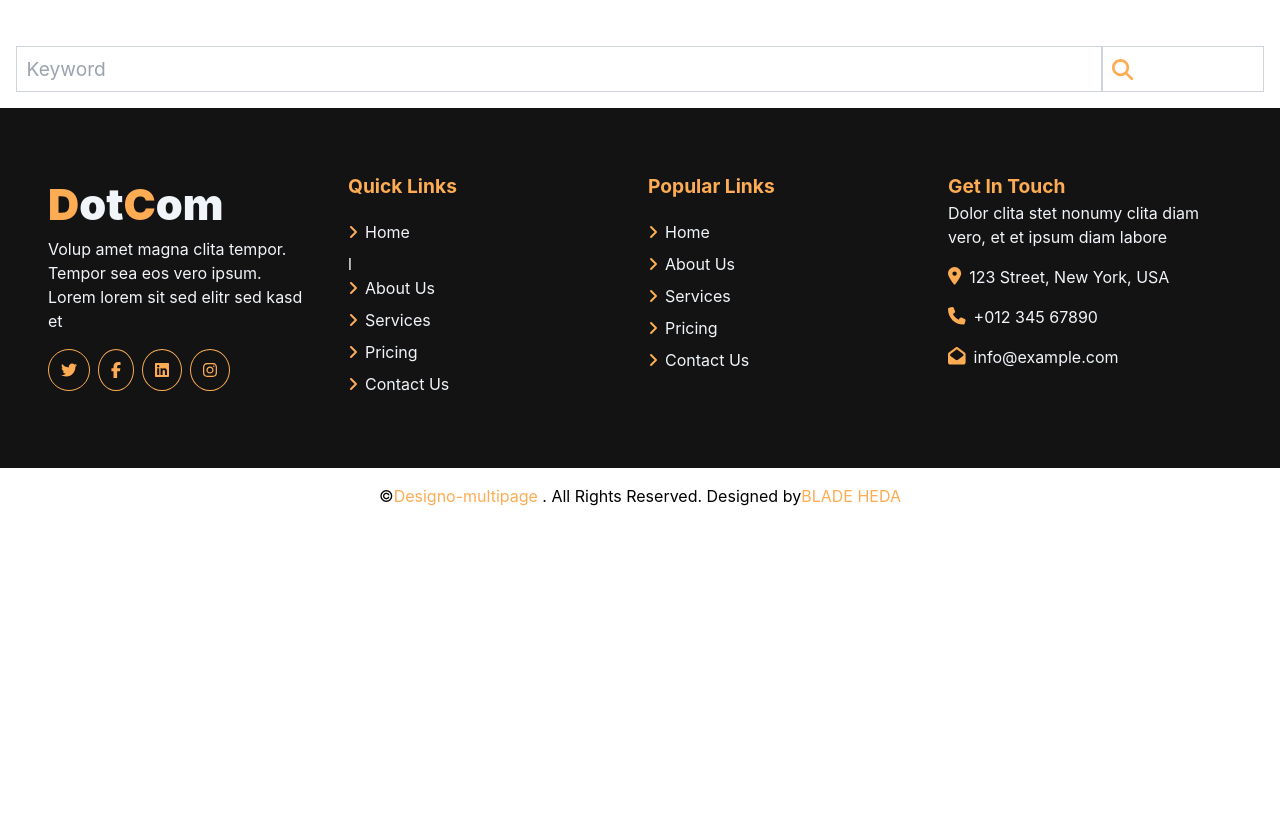
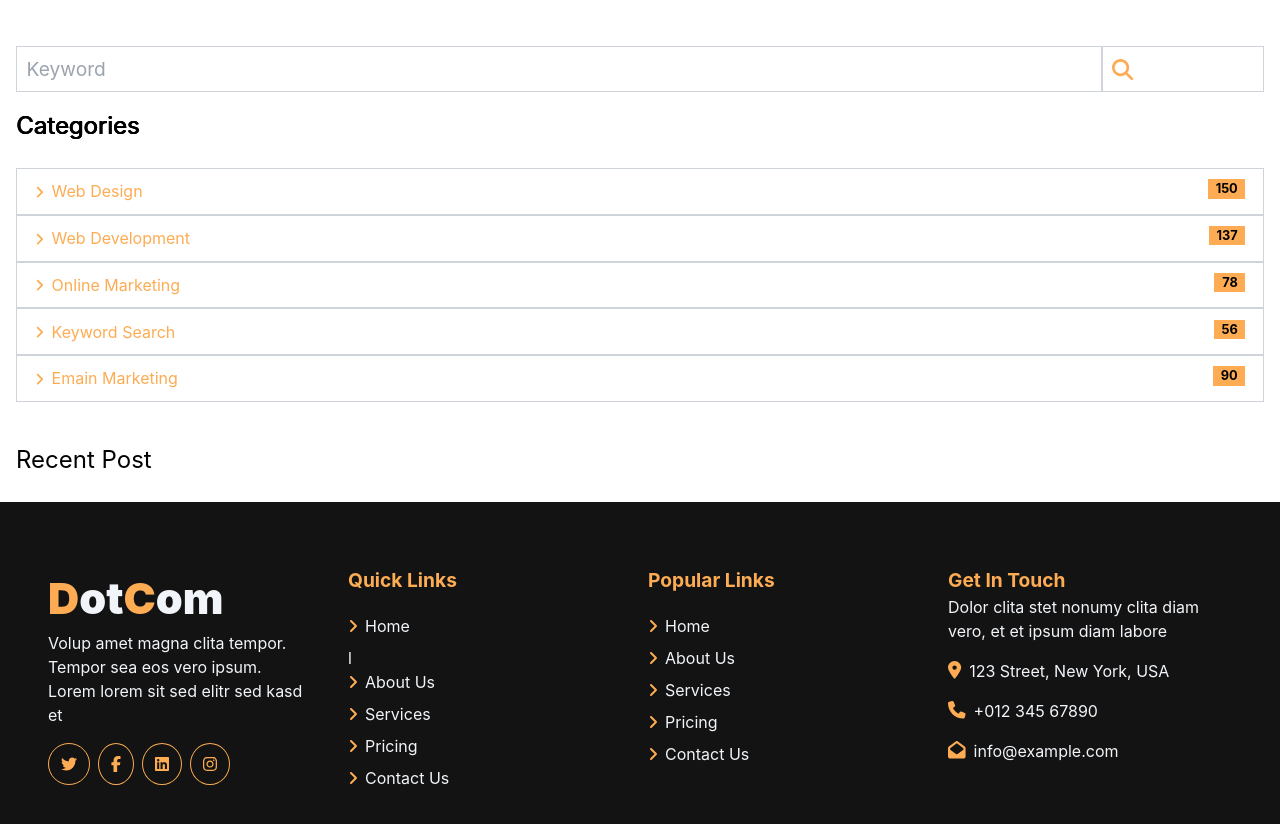
Before and after one commit to BLADEHEDA/Dotcom-Creative-Multipage-Page-App, a React (Create React App) app: page / in a window 1280 px wide. Shown: the part 3212-4036 px from the top of the page. Before the commit the page ends 3736 px from the top, so only its background shows below. Built offline with nearby package versions, Linux system fonts and the light colour scheme.

Commit message:
no lights comit fast

```diff
--- a/src/App.css
+++ b/src/App.css
@@ -27,6 +27,7 @@ img{
         padding: 0.5em 0.75em;
         margin-right: 0.5em;
     }
+
 
 .navlink{
     padding: 1em 0em 0.75em 1em;
--- a/src/Components/About/About.css
+++ b/src/Components/About/About.css
@@ -9,7 +9,7 @@
        background-image: linear-gradient(rgba(0, 0, 0, 0.527),rgba(0, 0, 0, 0.5)) , url('../images/header.jpg');
        /* filter: brightness(50%); */
      }
-     .mainprop-title,.serve-head,.Experience-head {
+     .mainprop-title,.serve-head,.Experience-head,.blogservices-head {
         text-shadow: 0.75px 0px, 0.75px 0px, 0px 0px;
      }
      .serve-icons {
@@ -46,6 +46,9 @@
    font-size: 1.2em;
     /* font-weight: 400; */
   }
+  .category-div{
+   border: 1px solid rgb(206, 212, 218);
+  }
 
     }
 
--- a/src/Components/Blog/BlogCont.jsx
+++ b/src/Components/Blog/BlogCont.jsx
@@ -3,8 +3,32 @@ import blog1 from "../images/blog-1.jpg"
 import blog2 from "../images/blog-2.jpg"
 import user1 from "../images/user.jpg"
 import { FontAwesomeIcon } from '@fortawesome/react-fontawesome'
-import {faBookBookmark,faSearch} from '@fortawesome/free-solid-svg-icons'
+import {faBookBookmark,faSearch,faAngleRight} from '@fortawesome/free-solid-svg-icons'
 import { BlogProp } from '../Home/Blog'
+
+const BlogCategories=(props)=>{
+  return(
+<main className='category-div py-[0.65em] px-[1.1em] flex justify-between' >
+  <section className="categoru-div-left  flex ">
+    <div className="categories mr-[0.5em] ">
+    <FontAwesomeIcon className=' text-[0.9em] font-[400] text-[#FDAC53] bg-[#fff] ' icon={faAngleRight}/></div>
+    <div className="categories text-[#FDAC53] font-[400] ">{props.content}</div>
+  </section>
+
+  <section className="categories-div-right text-[0.8em] h-[1.5em] font-[700] bg-[#FDAC53] px-[0.6em] "> {props.figure} </section>
+</main>
+  )
+}
+const BlogPosrs=(props)=>{
+  return(
+    <main className="post-maindiv">
+<section className="post-div">
+  <div className="post-div-left"><img src={props.src} alt={props.name} /> </div>
+  <div className="post-div-right">{props.content} </div>
+</section>
+    </main>
+  )
+}
 
 const BlogCont = () => {
   return (
@@ -18,24 +42,36 @@ const BlogCont = () => {
         </div>
         <div className="Blogcont-bottom">
             <ul className="pagination flex justify-center mb-[3em] ">
-                <li className="page-num"><a href="#" class="previous">&laquo; </a></li>
+                <li className="page-num"><a href="/" class="previous">&laquo; </a></li>
                 <li className="page-num bg-[#FDAC53] text-[#fff] "> <a href="/" className="page ">1</a></li>
                 <li className="page-num"> <a href="/" className="page">2</a></li>
                 <li className="page-num"> <a href="/" className="page">3</a></li>
-                <li className="page-num"> <a href="#" class="next"> &raquo;</a></li>
+                <li className="page-num"> <a href="/" class="next"> &raquo;</a></li>
             </ul>
         </div>
       </section>
       <section className="BlogCont-right">
-      <a rticle className="Blogcont-search flex mb-[1em]">
+      <article className="Blogcont-search flex mb-[1em]">
         <div className="serch-div flex-[87%]  ">
            <input type="text" placeholder='Keyword' className="search-blog py-[0.4em] pl-[0.5em] w-full " /></div>
         <div className="serch-div px-[0.5em] pt-[0.5em] flex-[13%] ">
         <FontAwesomeIcon className=' text-[1.1em] text-[#FDAC53] bg-[#fff] ' icon={faSearch}/>
         </div>
+      </article>
+      <article className="blog-services mb-[2.5em]">
+        <h1 className="blogservices-head text-[1.5em] font-[400] mb-[1em] ">  Categories </h1>
+        <BlogCategories content="Web Design" figure="150" />
+        <BlogCategories content="Web Development" figure="137" />
+        <BlogCategories content="Online Marketing" figure="78" />
+        <BlogCategories content="Keyword Search" figure="56" />
+        <BlogCategories content="Emain Marketing" figure="90" />
+        </article>
+      <article className="blog-posts">
+        <h1 className="blog-posts-head text-[1.5em] font-[400] mb-[1em] ">Recent Post </h1>
+      </article>
 
-      </a>
       </section>
+
     </main>
   )
 }
```
